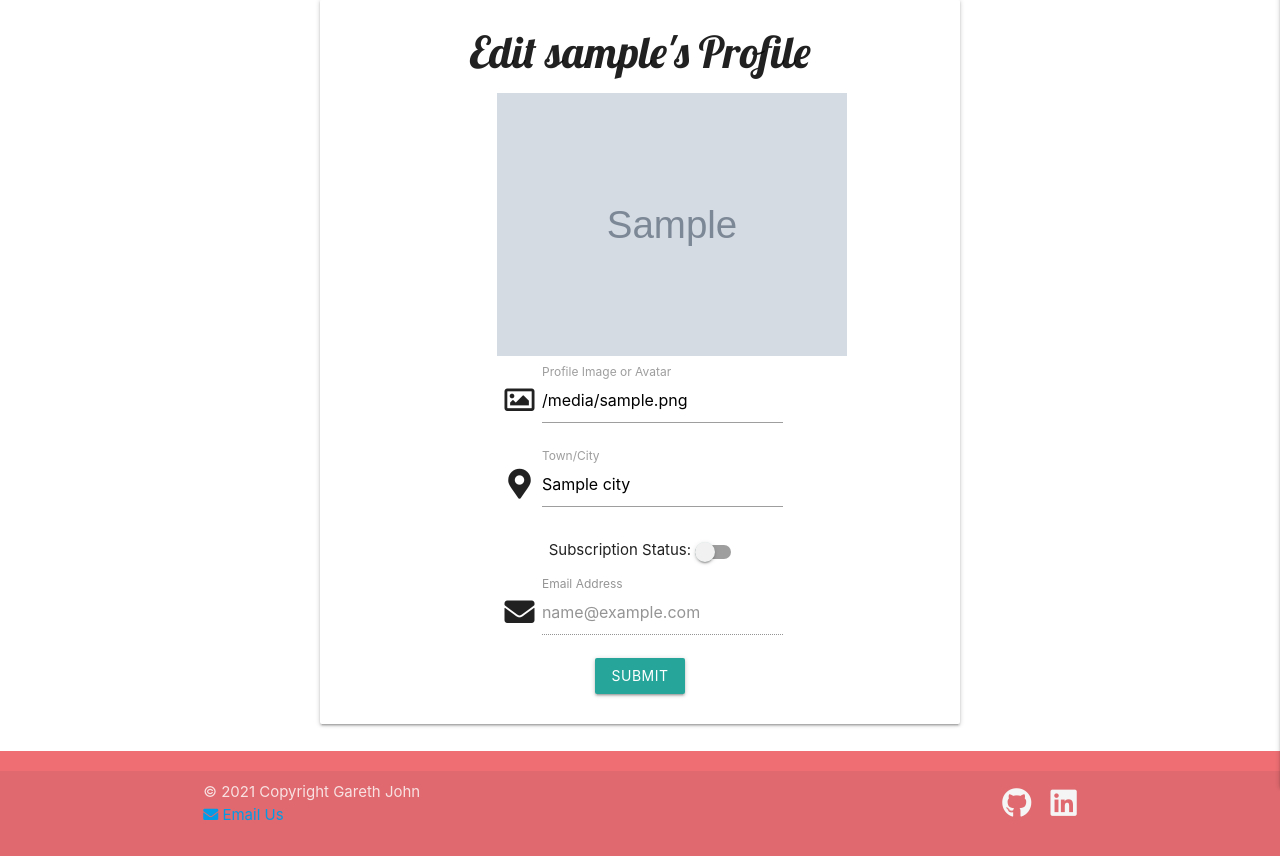
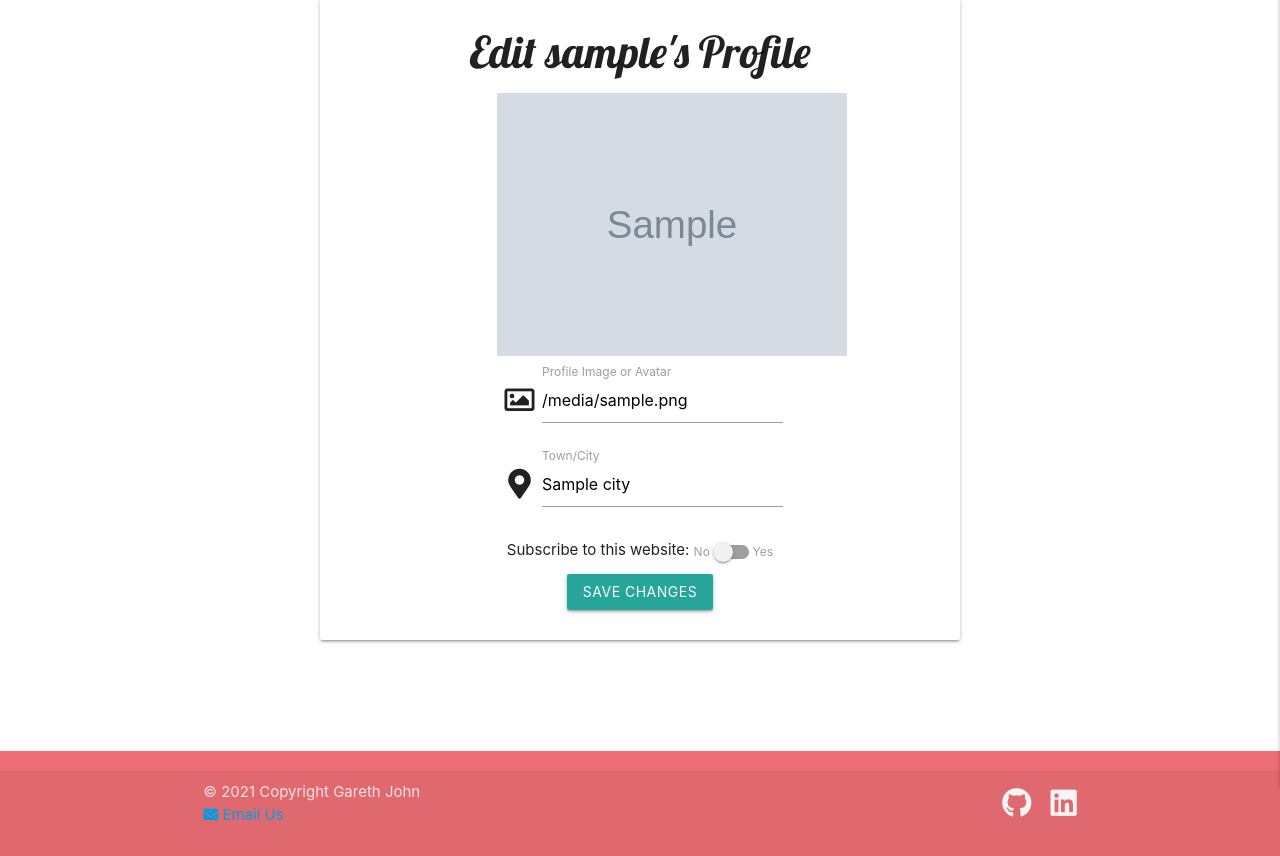
Before and after one commit to GazzaJ/CI-MS3-W3Recipes, a Flask app: page /edit_profile in a window 1280 px wide. Shown: the part 73-929 px from the top of the page. Run offline with Flask 2, Linux system fonts and the light colour scheme; the visitor is signed in with stand-in values (Sample User, id 1); grey boxes marked "Sample" are stand-in pictures; a database or web service that is not in the repository returns one stand-in record (values such as "Sample title"); some libraries are stand-ins or nearby versions; some web fonts are replaced.

Commit message:
Hide or show email address field based on checkbox

```diff
--- a/app.py
+++ b/app.py
@@ -43,7 +43,7 @@ def register():
             "city": "",
             "user_image": "https://cdn.pixabay.com/photo/2015/10/05/22/37/" +
             "blank-profile-picture-973460_960_720.png",
-            "subscribed": False,
+            "subscribed": "",
             "email": "",
             "is_admin": False
         }
@@ -275,17 +275,18 @@ def manage_recipes():
 # ---------- Edit a Recipe ----------
 @app.route("/edit_recipe/<recipe_id>", methods=["GET", "POST"])
 def edit_recipe(recipe_id):
-    uploaded_by = mongo.db.recipes.uploaded_by.find_one()
+    uploaded_by = recipe_coll.uploaded_by.find_one()
+    admin = mongo.db.users.find_one(
+        {"username": session["user"]})["is_admin"]
     recipe = recipe_coll.find_one({"_id": ObjectId(recipe_id)})
     countries = country_coll.find().sort("country", 1)
 
-    if uploaded_by != session["user"]:
-        flash("You do not have the access rights to edit that Recipe")
+    if admin is False:
+        flash("You do not have the access rights to edit that Recipe!")
         return redirect(url_for('manage_recipes'))
 
-    return render_template(
-        "edit_recipe.html", recipe=recipe, countries=countries)
-
+    return render_template("edit_recipe.html",
+        recipe=recipe, countries=countries)
 
     if request.method == "POST":
         # Get and format Recipe ingredients and steps
--- a/static/js/script.js
+++ b/static/js/script.js
@@ -5,6 +5,7 @@ $(document).ready(function(){
     $('.parallax').parallax();
     $('.fixed-action-btn').floatingActionButton();
     $('.modal').modal();
+
   });
 
 /*---------- FAB for Recipe Edit & Delete ----------*/
@@ -14,3 +15,24 @@ var instances = M.FloatingActionButton.init(elems, {
     direction: 'left'
 });
 });
+
+/*----- Check Status of "Subscribed" checkbox -----*/
+$(document).ready(function(){
+    if ($('#subscribed').is(':checked')) {
+        $('#subs-email').show();
+    } else {
+        $('#subs-email').hide();
+    }
+});
+
+/*----- Show Textbox to enter email address -----
+----- or hide textbox and remove email address -----*/
+$(document).ready(function(){
+    $('.switch :checkbox').change(function(){
+        if ($(this).is(':checked')) {
+            $('#subs-email').show();
+        } else {
+            $('#subs-email').hide();
+        }
+    })
+});
--- a/templates/edit_profile.html
+++ b/templates/edit_profile.html
@@ -20,36 +20,37 @@
         <!-- City Input Field -->
         <div class="input-field col s12 m6 offset-m3 center-align">
             <i class="fas fa-map-marker-alt prefix"></i>
-            <input value="{{ city }}" placeholder="Placeholder" id="city" name="city" type="text" class="validate" required>
+            <input value="{{ city }}" placeholder="Town/City where you live" id="city" name="city" type="text" class="validate" required>
             <label for="City">Town/City</label>
         </div>
         <!-- Subscription Status Switch -->
         <div class="switch col s12 m6 offset-m3 center-align">
-            <span>Subscription Status: </span>
+            <span>Subscribe to this website: </span>
             <label for="subscribed">
+                No
                 {% if subscribed == "on" %}
                     <input type="checkbox" id="subscribed" name="subscribed" checked>
                 {% else %}
                     <input type="checkbox" id="subscribed" name="subscribed">
                 {% endif %}
                     <span id="edit-switch" class="lever"></span>
+                Yes
             </label>
         </div>
         <!-- Email Input Field -->
-        <div class="input-field col s12 m6 offset-m3 center-align">
+        <div id="subs-email" class="input-field col s12 m6 offset-m3 center-align">
             <i class="fas fa-envelope prefix"></i>
-            <input value="{{ email }}" placeholder="Placeholder" id="email" name="email" disabled
+            <input value="{{ email }}" placeholder="john.smith@email.com" id="email" name="email"
                 type="text" class="validate" required>
             <label for="email">Email Address</label>
         </div>
         <!-- Submit Button -->
         <div id="profile-edit" class="col s12 m6 offset-m3 center-align">
             <button class="btn waves-effect waves-light" type="submit" name="action">
-                Submit
+                Save Changes
             </button>
         </div>
     </form>
 </div>
 
-
 {% endblock %}
```
